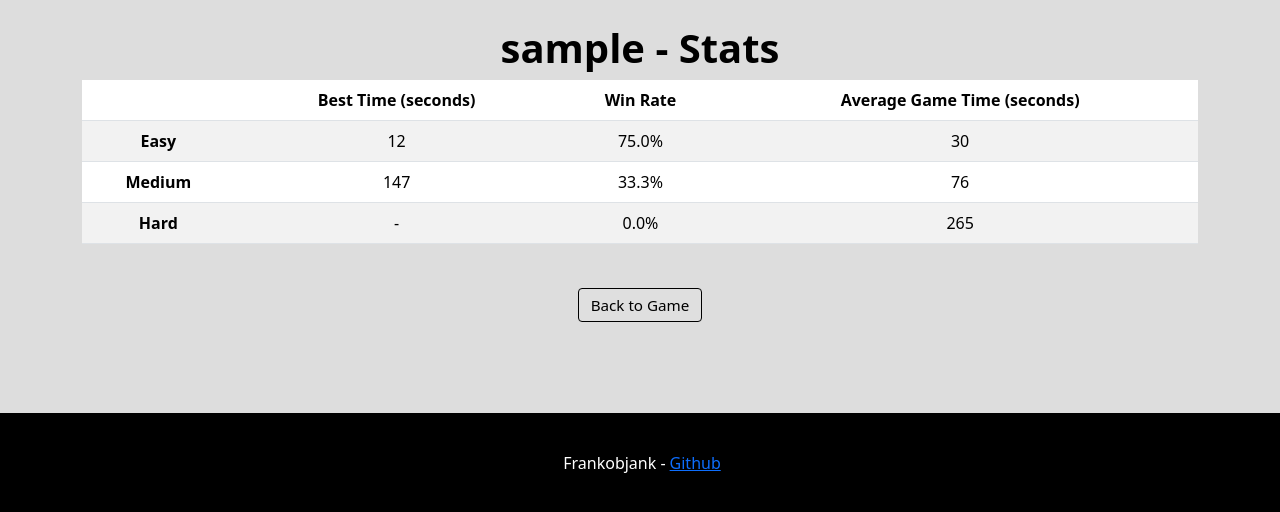
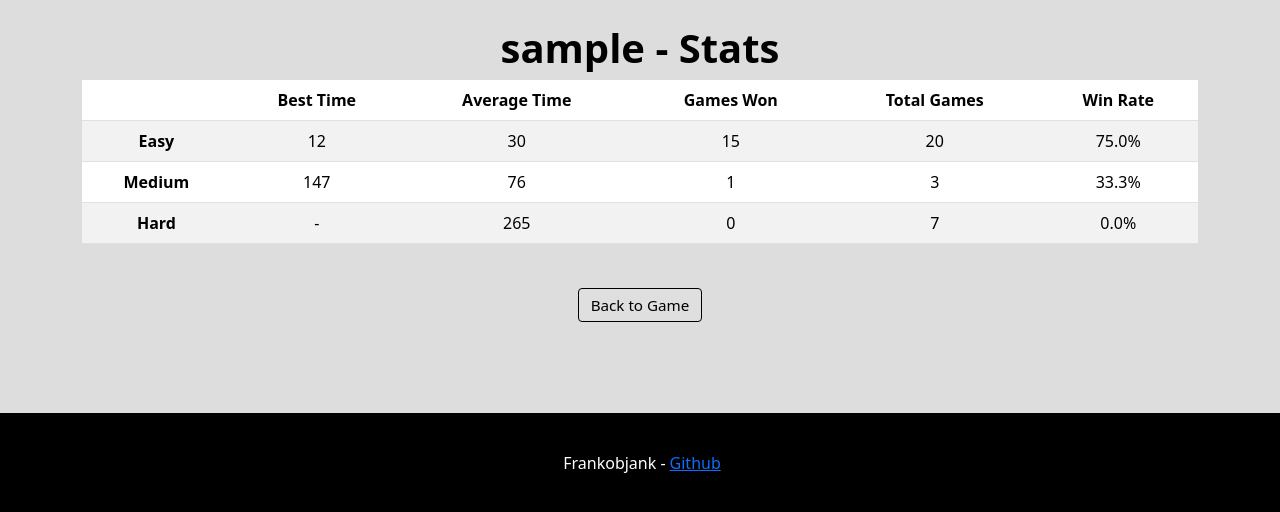
Before and after one commit to frankobjank/cs50_final_project, a Flask app: page /minesweeper/stats in a window 1280 px wide. Shown: the part 165-677 px from the top of the page. Run offline with Flask 3, Linux system fonts and the light colour scheme; the visitor is signed in with stand-in values (Sample User, id 1); data comes from the database, SQL or seed files in the repository; both versions use the stored data as it was after the commit.

Commit message:
Added stats 'games won' and 'total games'. Added to README description of project. Up to 500 words.

```diff
--- a/app.py
+++ b/app.py
@@ -154,6 +154,8 @@ def minesweeper_stats():
                     if best_time == 0 or best_time > row["score"]:
                         best_time = row["score"]
 
+        data[mode]["games_won"] = int(games_won)
+        data[mode]["total_games"] = int(total_games)
 
         if total_games != 0:
             data[mode]["win_rate"] = to_percent(games_won / total_games)
--- a/templates/minesweeper_stats.html
+++ b/templates/minesweeper_stats.html
@@ -18,28 +18,36 @@
             <table class="table table-striped">
                 <thead>
                     <th></th>
-                    <th>Best Time (seconds)</th>
+                    <th>Best Time</th>
+                    <th>Average Time</th>
+                    <th>Games Won</th>
+                    <th>Total Games</th>
                     <th>Win Rate</th>
-                    <th>Average Game Time (seconds)</th>
                 </thead>
                 <tbody>
                     <tr>
                         <th scope="row">Easy</th>
                         <td>{{ data["easy"]["best_time"] }}</td>
+                        <td>{{ data["easy"]["average_score"] }}</td>
+                        <td>{{ data["easy"]["games_won"] }}</td>
+                        <td>{{ data["easy"]["total_games"] }}</td>
                         <td>{{ data["easy"]["win_rate"] }}</td>
-                        <td>{{ data["easy"]["average_score"] }}</td>
                     </tr>
                     <tr>
                         <th scope="row">Medium</th>
                         <td>{{ data["medium"]["best_time"] }}</td>
+                        <td>{{ data["medium"]["average_score"] }}</td>
+                        <td>{{ data["medium"]["games_won"] }}</td>
+                        <td>{{ data["medium"]["total_games"] }}</td>
                         <td>{{ data["medium"]["win_rate"] }}</td>
-                        <td>{{ data["medium"]["average_score"] }}</td>
                     </tr>
                     <tr>
                         <th scope="row">Hard</th>
                         <td>{{ data["hard"]["best_time"] }}</td>
+                        <td>{{ data["hard"]["average_score"] }}</td>
+                        <td>{{ data["hard"]["games_won"] }}</td>
+                        <td>{{ data["hard"]["total_games"] }}</td>
                         <td>{{ data["hard"]["win_rate"] }}</td>
-                        <td>{{ data["hard"]["average_score"] }}</td>
                     </tr>
                 </tbody>
             </table>
```
Also changed, not shown: README.md, database.db.
